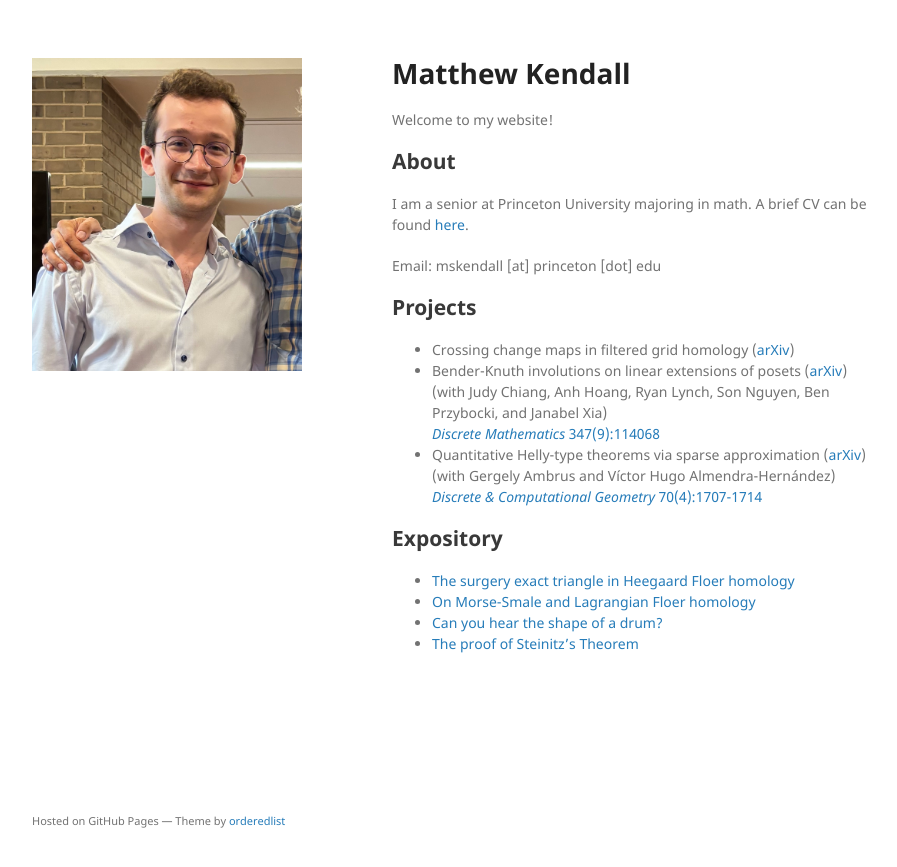
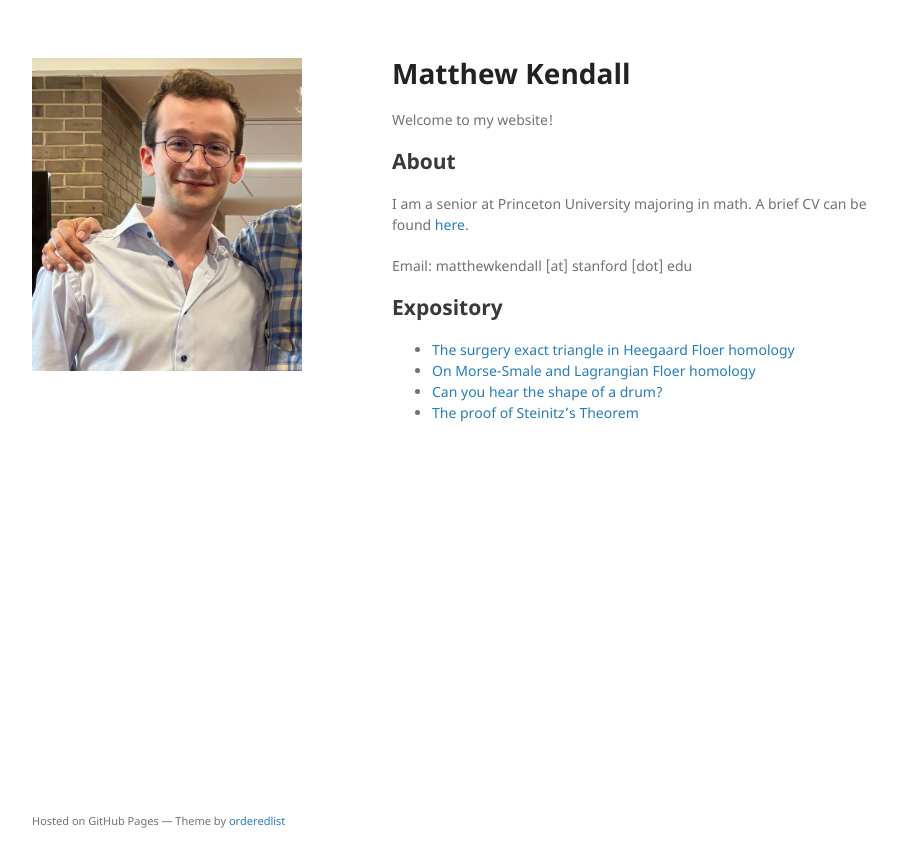
Before and after one commit to matthewkendall/matthewkendall.github.io, a Jekyll site: the page built from index.md, in a window 1280 px wide. Shown: the top 867 px of the page, without its empty margins (178-1075 px from the left). Built offline with Jekyll 4.4.1, drawn with Linux system fonts in a browser that asks for light colours; our own code applies the rules of GitHub Pages for plain Markdown files; the repository's description, which GitHub fills in, is left out.

Commit message:
Update index.md

```diff
--- a/index.md
+++ b/index.md
@@ -6,12 +6,7 @@ Welcome to my website!
 I am a senior at Princeton University majoring in math.
 A brief CV can be found <a href="/assets/CV-short-jun24.pdf" target="_blank">here</a>.
 
-Email: mskendall [at] princeton [dot] edu
-
-## Projects
-- Crossing change maps in filtered grid homology (<a href="https://arxiv.org/abs/2303.04227">arXiv</a>) <br>
-- Bender-Knuth involutions on linear extensions of posets (<a href="https://arxiv.org/abs/2302.12425">arXiv</a>) <br> (with Judy Chiang, Anh Hoang, Ryan Lynch, Son Nguyen, Ben Przybocki, and Janabel Xia) <br> <a href="https://www.sciencedirect.com/science/article/pii/S0012365X24001997">*Discrete Mathematics* 347(9):114068</a>
-- Quantitative Helly-type theorems via sparse approximation (<a href="https://arxiv.org/abs/2108.05745">arXiv</a>) <br> (with Gergely Ambrus and Víctor Hugo Almendra-Hernández)  <br> <a href="https://link.springer.com/article/10.1007/s00454-022-00441-5">*Discrete & Computational Geometry* 70(4):1707-1714</a>
+Email: matthewkendall [at] stanford [dot] edu
 
 ## Expository
 - <a href="/assets/thesis-printable.pdf" target="_blank"> The surgery exact triangle in Heegaard Floer homology</a>
```
